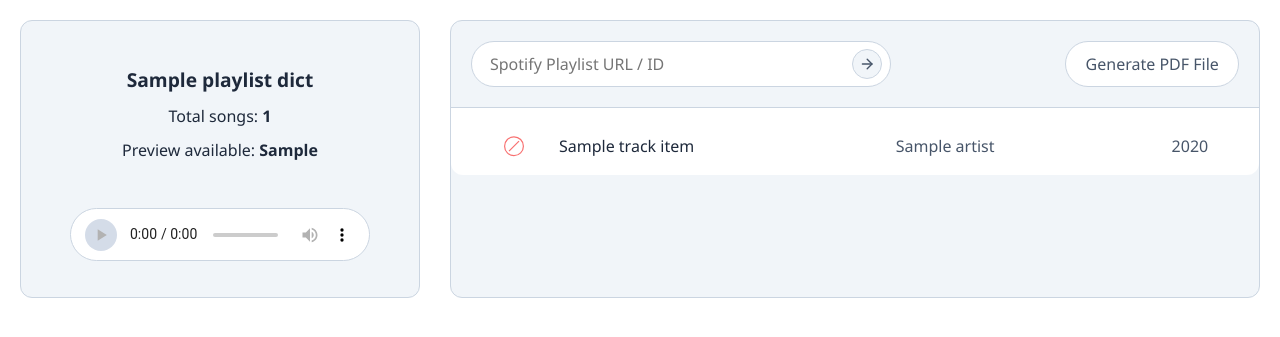
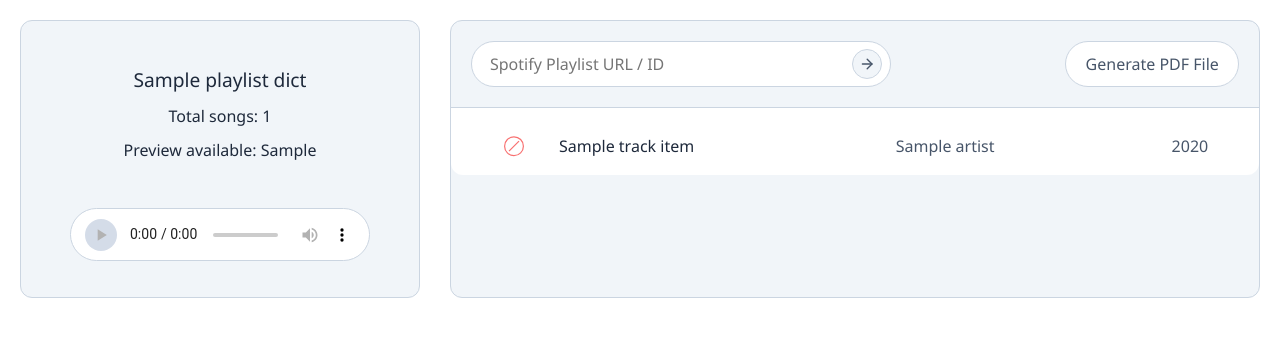
Before and after one commit to tobiasuihlein/music_game, a Django app: template music_game_app/printer/templates/dashboard.html in a window 1280 px wide. Shown: the top 337 px of the page. Run offline with Django 5.2, Linux system fonts and the light colour scheme; the template is opened without the code that fills it: most values are stand-ins (such as "Sample title", 1, 10 or a date in 2020).

Commit message:
styling sidebar

```diff
--- a/music_game_app/printer/static/printer/css/styles.css
+++ b/music_game_app/printer/static/printer/css/styles.css
@@ -155,6 +155,10 @@ tr:hover{
     color: var(--text-color-blue-1)
 }
 
+.text-dark-2{
+    color: var(--text-color-dark-2)
+}
+
 
 .play-button, .na-container{
     color: var(--text-color-light-2);
@@ -234,6 +238,7 @@ input:focus {
 }
 
 .audio-info {
+    color: var(--text-color-dark-1);
     padding: 2rem 0 1rem 0;
     display: flex;
     flex-direction: column;
--- a/music_game_app/printer/templates/dashboard.html
+++ b/music_game_app/printer/templates/dashboard.html
@@ -5,16 +5,16 @@
 <div class="page-content-container">
     <div class="sidebar-container">
         <div class="sidebar-playlist-info">
-            <div class="sidebar-row"><span style="font-size: 1.2rem"><strong>{{ playlist_dict.playlist_name }}</strong></span></div>
-            <div class="sidebar-row">Total songs: <strong>{{ playlist_dict.total_songs }}</strong></div>
-            <div class="sidebar-row">Preview available: <strong>{{ playlist_dict.available_songs }}</strong></div>
+            <div class="sidebar-row"><span style="font-size: 1.2rem; font-weight: 500">{{ playlist_dict.playlist_name }}</span></div>
+            <div class="sidebar-row">Total songs: <span style="font-weight: 500">{{ playlist_dict.total_songs }}</span></div>
+            <div class="sidebar-row">Preview available: <span style="font-weight: 500">{{ playlist_dict.available_songs }}</span></div>
         </div>
         <div class="audio-container">
             <audio id="audio-player" class="custom-audio" controls></audio>
             <div id="audio-info" class="audio-info" style="display: none">
-                <span>Now playing:</span>
-                <strong><span id="audio-title"></span></strong>
-                <div>by <span id="audio-artists"></span></div>
+                <span class="text-dark-2">Now playing:</span>
+                <span id="audio-title" style="font-weight: 500"></span>
+                <div class="text-dark-2">by <span id="audio-artists"></span></div>
             </div>
 
         </div>
```
Also changed, not shown: music_game_app/db.sqlite3, 1 other file.
